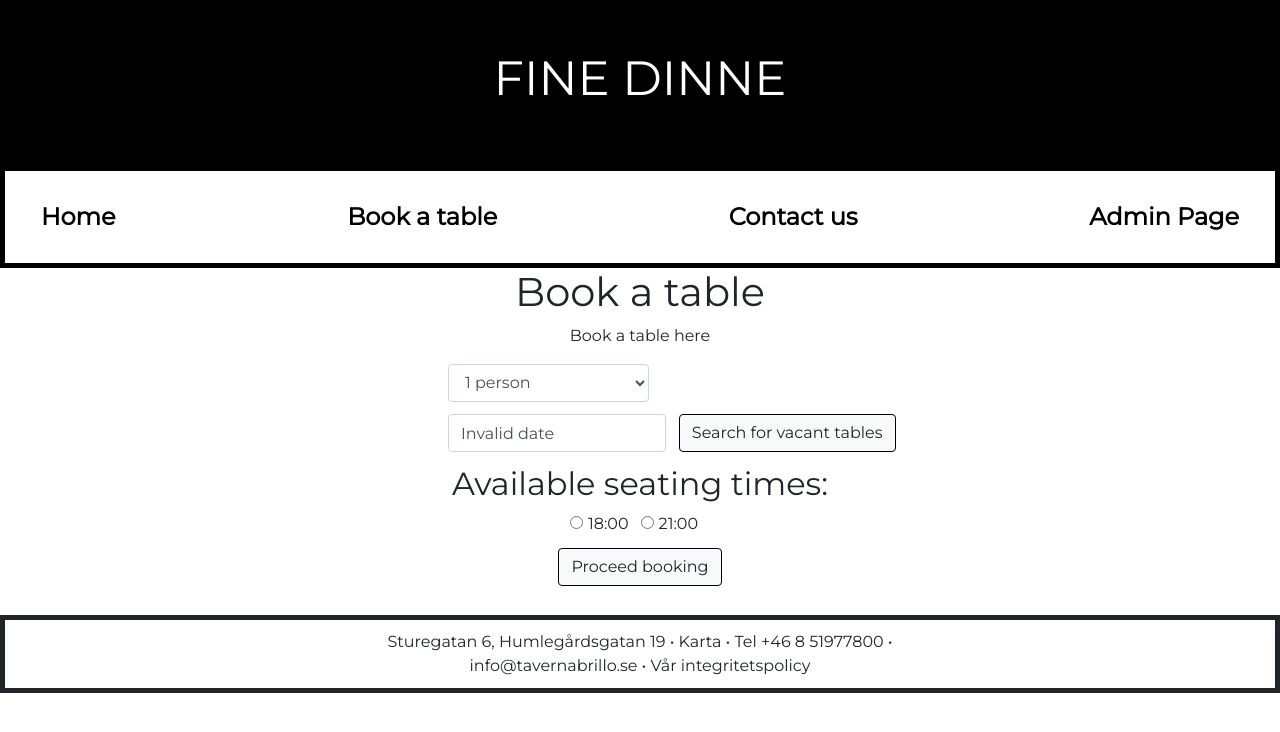
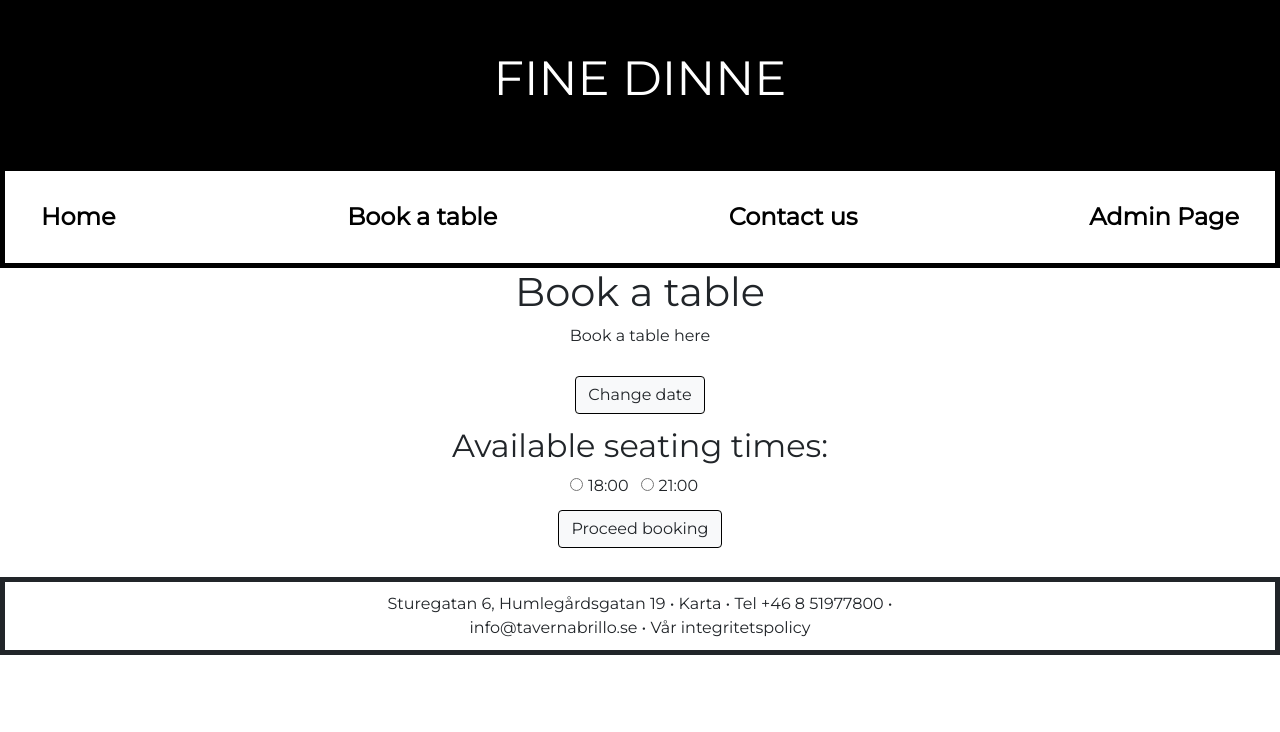
Before and after one commit to juliagulliksson/restaurant, a React (Create React App) app: page /bookatable in a window 1280 px wide. Shown: the top 732 px of the page. Built offline with nearby package versions, Linux system fonts and the light colour scheme.

Commit message:
Added button for changing date

```diff
--- a/src/App.css
+++ b/src/App.css
@@ -20,13 +20,9 @@ body{
   transform: translate(-50%, -50%);
 }
 
-.home-search-container form{
+.home-search-container form, .search-container form{
   width: 55%;
   margin: 0px auto;
-}
-
-.search-container {
-  width: 100%;
 }
 
 .form-container{
--- a/src/components/Book.js
+++ b/src/components/Book.js
@@ -4,11 +4,12 @@ import Gdpr from "../uiElements/gdpr";
 import UserForm from "./UserForm";
 import SearchForm from "./SearchForm";
 import moment from 'moment';
+import Button from './Button';
 
 class Book extends Component {
   state = {
     date: localStorage.getItem('date'),
-    chooseSeating: false,
+    chooseSeating: true,
     name: "",
     email: "",
     phone: "",
@@ -19,7 +20,8 @@ class Book extends Component {
     chosenSeating: "",
     booking: false,
     bookingComplete: false,
-    error: ""
+    error: "",
+    changeDate: false
   };
 
   handleChange = event => {
@@ -32,6 +34,10 @@ class Book extends Component {
     selectedDate.format("YYYY-MM-DD")
     this.setState({ date: selectedDate });
   };
+
+  changeDate = () => {
+    this.setState({ changeDate: true, chooseSeating: false });
+  }
 
   searchForVacantSeatings = () => {
     let formValues = JSON.stringify(this.state.date);
@@ -124,7 +130,8 @@ class Book extends Component {
           error: "",
           bookingComplete: true,
           booking: false,
-          chooseSeating: false})
+          chooseSeating: false,
+          changeDate: false})
       });
   }
 
@@ -138,21 +145,27 @@ class Book extends Component {
       <div>
 
         <React.Fragment>
-        <div className="form-container">
+
           {this.state.bookingComplete &&
 
           <div className="success">
             <p>Congratulations! You have booked a table at {this.state.date} {seating}</p>
           </div>
           }
+          {!this.state.changeDate &&
+           <Button handleClick={this.changeDate}>Change date</Button>
+          }
 
-              <SearchForm
-               handleChange={this.handleDateChange}
+          {this.state.changeDate &&
+          <SearchForm handleChange={this.handleDateChange}
                       dateValue={moment(this.state.date)}
                       handleClick={this.searchForVacantSeatings}
                       className="search-container"
           />
-          {!this.state.bookingComplete &&
+          }
+
+          <div className="form-container">
+          {this.state.chooseSeating &&
 
           <SeatingForm  seatingTimes = {this.state.seatingTimes}
                         chosenSeating = {this.state.chosenSeating}
```
Lines whose indentation alone changed are shown as unchanged.
